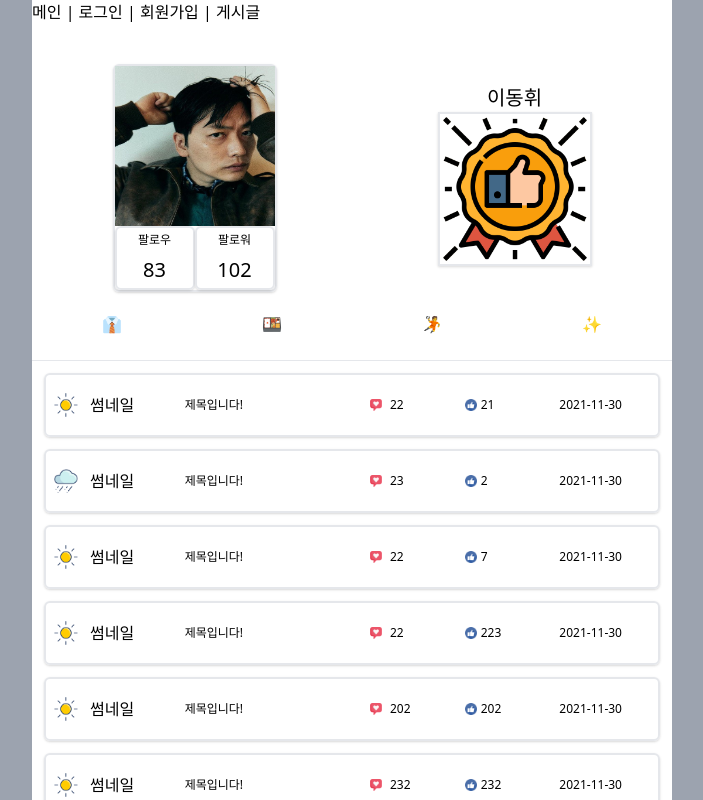
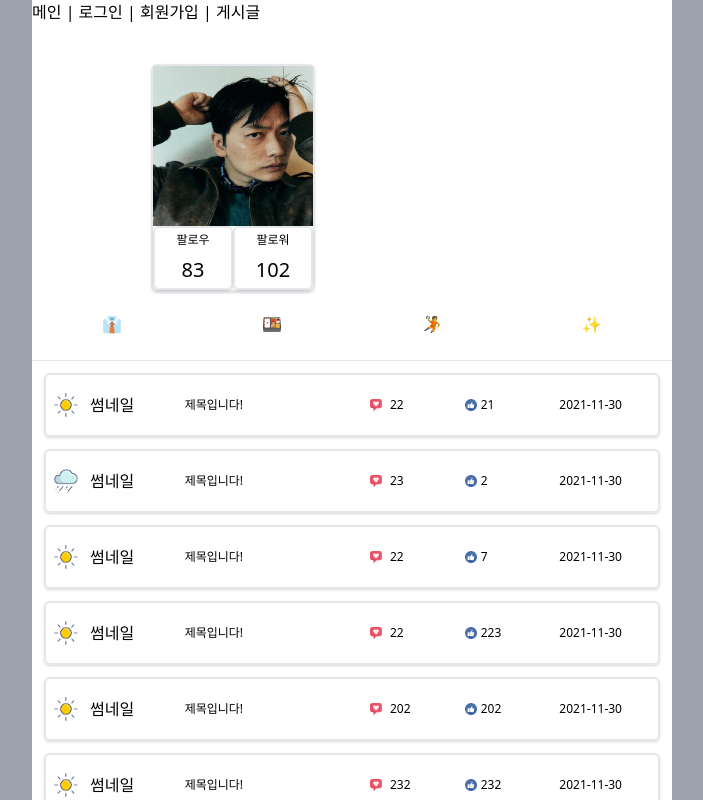
Before and after one commit to aglide100/Weather-based-SNS, a Next.js app in the folder ui/: page /mypage in a window 1280 px wide. Shown: the whole page, without its empty margins (288-991 px from the left). Built offline with nearby package versions, Linux system fonts and the light colour scheme.

Commit message:
임시로 주석 처리

```diff
--- a/ui/pages/mypage.tsx
+++ b/ui/pages/mypage.tsx
@@ -153,10 +153,11 @@ const MyPage: React.FC<{}> = () => {
         </div>
 
             <div>
-              <Grade
+              {/* <Grade
+
                 nickname={dumpGradeData.nickname}
                 photo={dumpGradeData.photo}
-              ></Grade>
+              ></Grade> */}
             </div>
           </div>
           <div>
```
